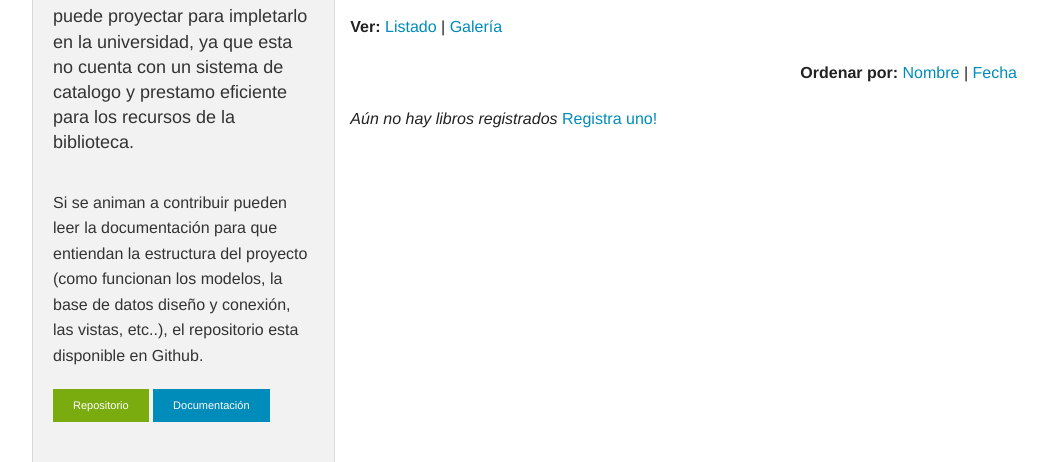
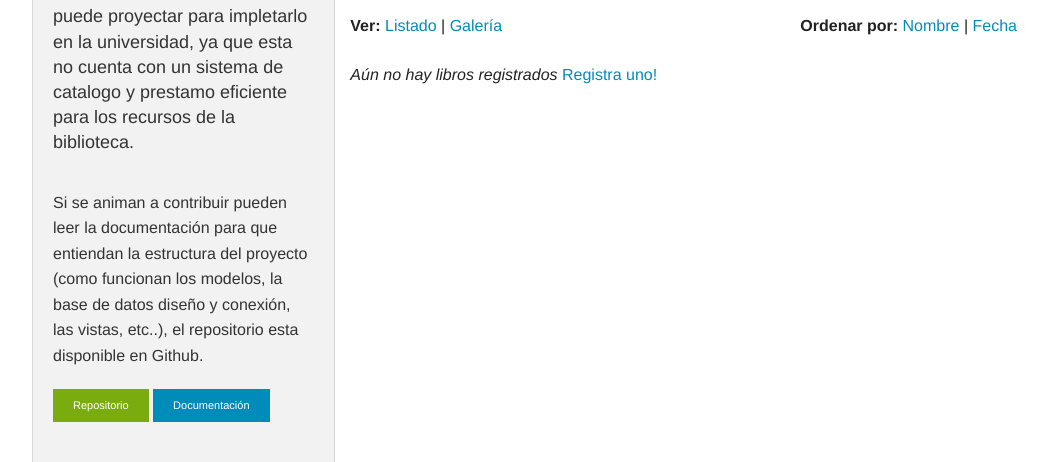
Before and after one commit to juliocesar-io/buhoteca, a Django app: page / in a window 1280 px wide. Shown: the part 360-822 px from the top of the page, without its empty margins (123-1171 px from the left). Run offline with Django 3.2, Linux system fonts and the light colour scheme; data that the repository does not hold is empty.

Commit message:
fix html box issues

```diff
--- a/biblioteca/static/css/biblioteca.css
+++ b/biblioteca/static/css/biblioteca.css
@@ -1,4 +1,16 @@
 
+
+
+#opciones-orden
+{
+	display: inline-block;
+	float: right;
+}
+
+#opciones-vista{
+	display: inline-block;
+	float: left;
+}
 
 #menu_estanteria li
 {
--- a/templates/home.html
+++ b/templates/home.html
@@ -29,14 +29,15 @@
 
       </div>
 
-      <div class="opciones">
-
-        <p><strong>Ver:</strong>  <a href="">Listado</a> | <a href="">Galería</a></p>
-        <p style="text-align:right"><strong>Ordenar por:</strong>  <a href="">Nombre</a> | <a href="">Fecha</a></p>
-
+      <div id="opciones-vista">
+        <strong>Ver:</strong>  <a href="">Listado</a> | <a href="">Galería</a>
       </div>
 
-
+      <div id="opciones-orden">
+        <strong>Ordenar por:</strong>  <a href="">Nombre</a> | <a href="">Fecha</a>
+      </div>
+        <br>
+        <br>
       {% for libro in libros %}
           <div class="large-4 small-6 columns" data-equalizer-watch>
             <a href="libro/{{libro.id}}"><img src="{{MEDIA_URL}}{{libro.cover_url}}"></a>
```
